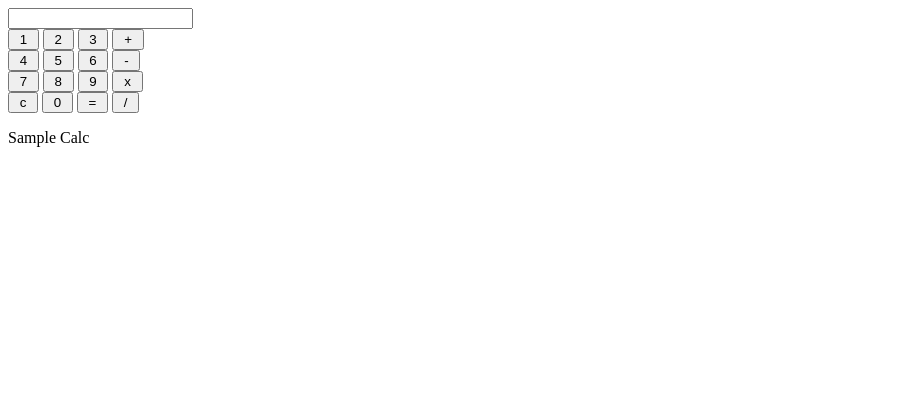
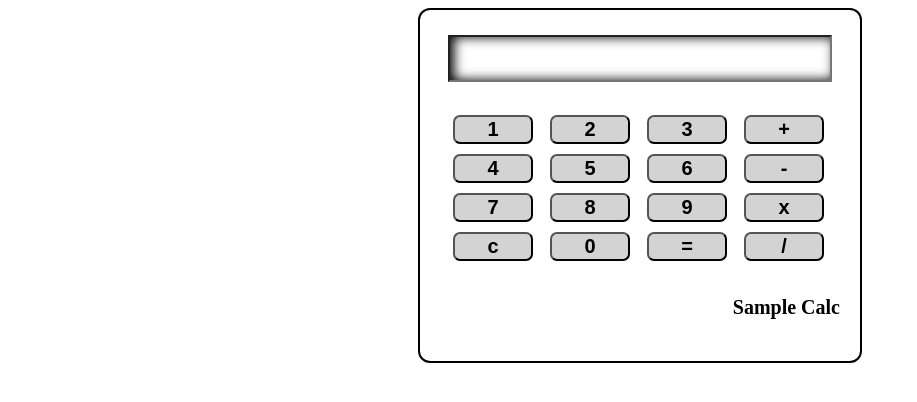
Before and after one commit to jkvarsh/jkvarsh.github.io, a plain HTML site: page index.html in a window 1280 px wide. Shown: the whole page, without its empty margins (0-917 px from the left). Drawn offline with Linux system fonts and the light colour scheme.

Commit message:
Update index.html

```diff
--- a/index.html
+++ b/index.html
@@ -2,6 +2,53 @@
 <html>
     <head>
         <title>Calculator - Gheorghe Marin Adrian</title>
+        <style>
+            #calc-contain{
+            position: relative;
+  width: 400px;
+  border: 2px solid black;
+  border-radius: 12px;
+  margin: 0px auto;
+  padding: 20px 20px 100px 20px;
+}
+#agh{
+  position: relative;
+  float: right;
+  margin-top: 15px;
+}
+#agh p{
+  font-size: 20px;
+  font-weight: 900;
+}
+input[type=button] {
+  background: lightGray;
+  width: 20%;
+  font-size: 20px;
+  font-weight: 900;
+  border-radius: 7px;
+  margin-left: 13px;
+  margin-top: 10px;
+}
+input[type=button]:active {
+  background-color: #3e8e41;
+  box-shadow: 0 5px #666;
+  transform: translateY(4px);
+}
+input[type=button]:hover {
+  background-color: #003300;
+  color: white;
+}
+
+input[type = text] {
+  position: relative;
+  display: block;
+  width: 90%;
+  margin: 5px auto;
+  font-size: 20px;
+  padding: 10px;
+  box-shadow: 4px 0px 12px black inset;
+}
+        </style>
     </head>
     <body>
         <div id='calc-contain'>
```
